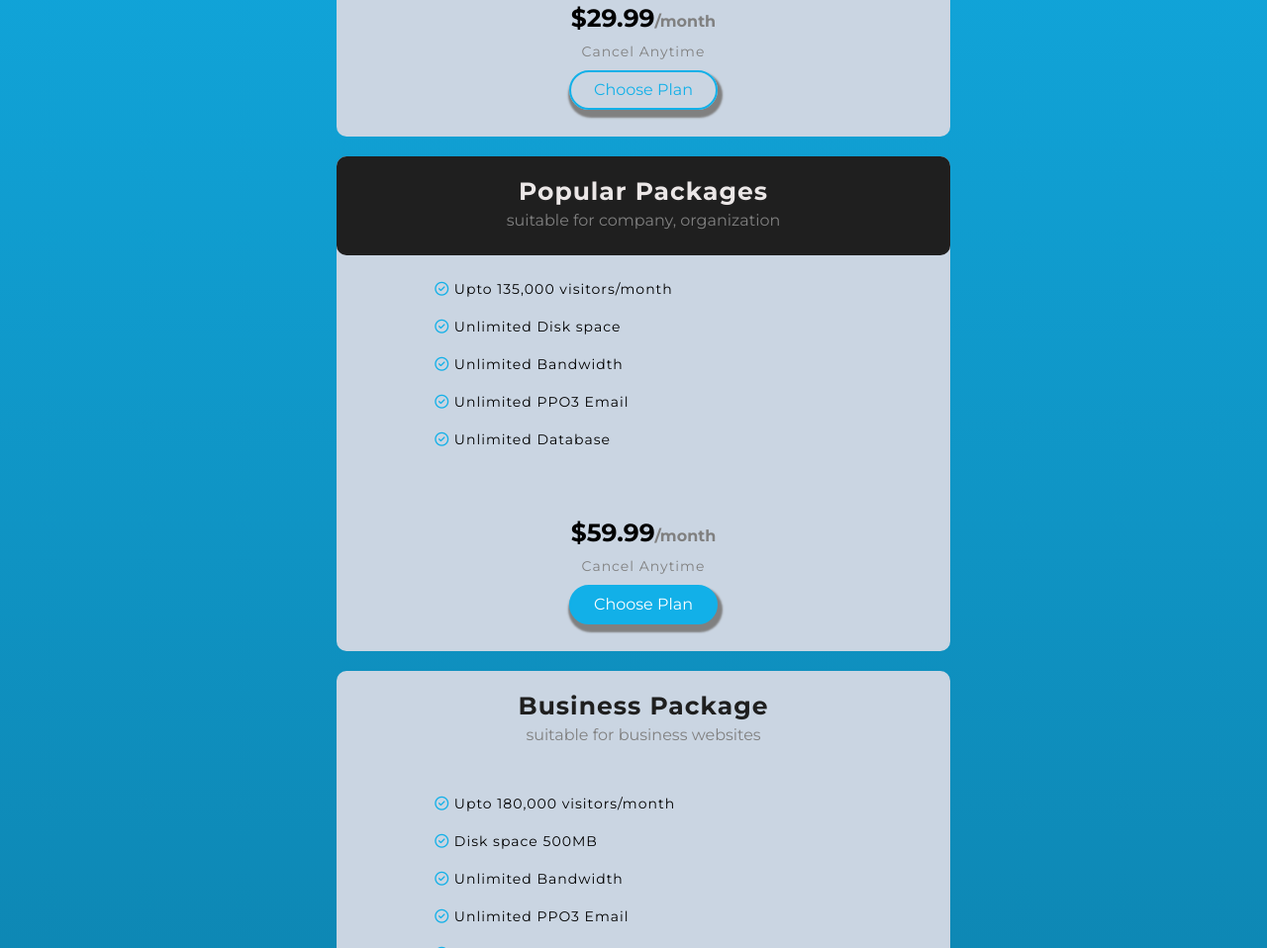
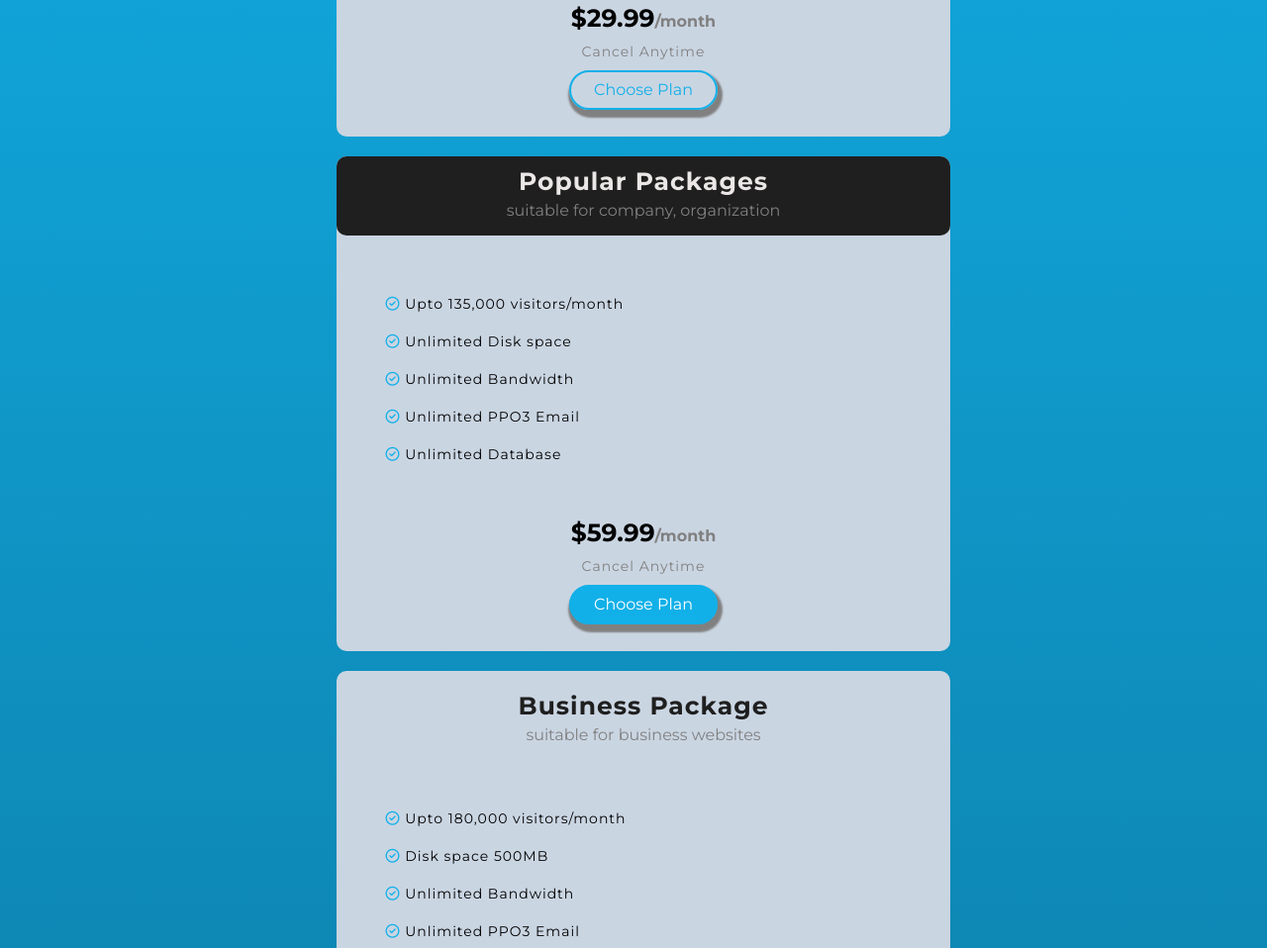
Before and after one commit to ISoumyadeepLaha/Hosting-website, a plain HTML site: page index.html in a window 1280 px wide. Shown: the part 3587-4545 px from the top of the page at 99% size. Drawn offline with Linux system fonts and the light colour scheme; a web font is replaced by a local one.

Commit message:
updated css file

```diff
--- a/CSS/style.css
+++ b/CSS/style.css
@@ -277,7 +277,7 @@ nav {
   align-items: center;
   text-align: center;
   line-height: 30px;
-  padding: 20px 0;
+  padding: 10px 0;
   border-radius: 10px;
 }
 .price-header-black-bg h2 {
@@ -302,8 +302,8 @@ nav {
   letter-spacing: 1px;
   font-weight: 400;
   position: absolute;
-  top: 25%;
-  left: 16%;
+  top: 28%;
+  left: 8%;
 }
 .fa-circle-check {
   color: #12b0e8;
@@ -616,8 +616,9 @@ footer {
     gap: 20px;
   }
   .price {
-    width: 100%
+    width: 80%
   }
+  .price-header{}
   .customer-reiew{
     margin-top: 2rem;
   }
```
